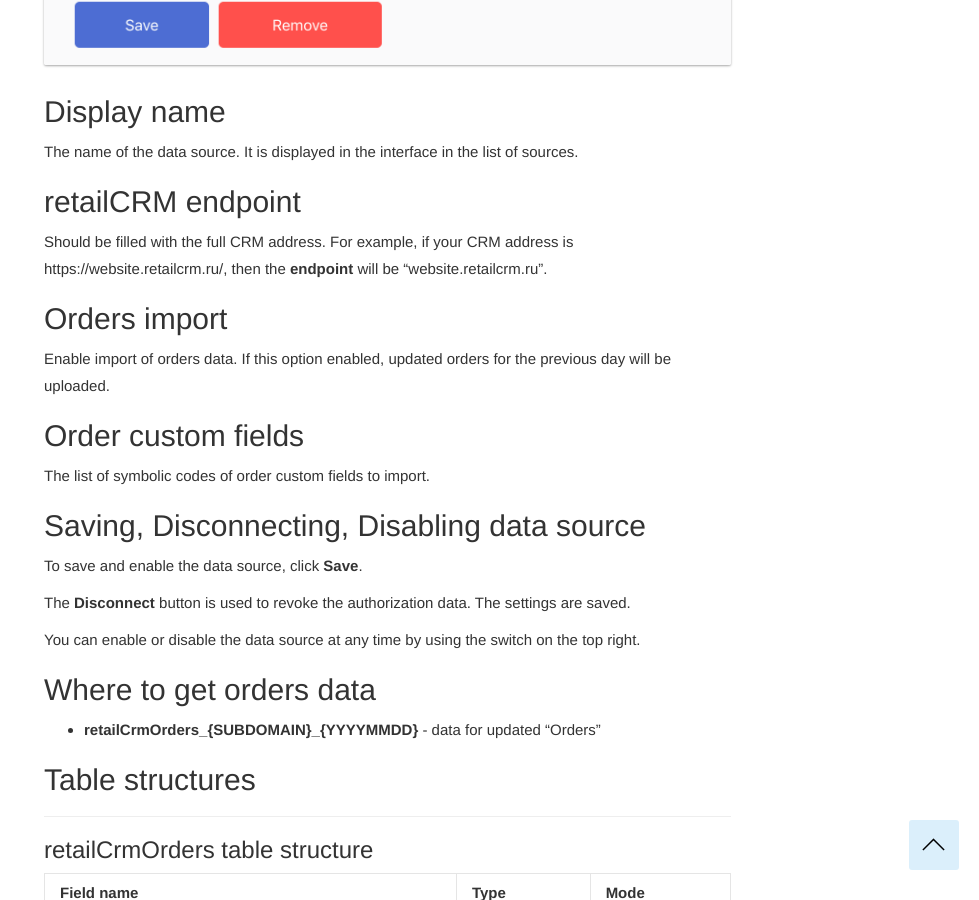
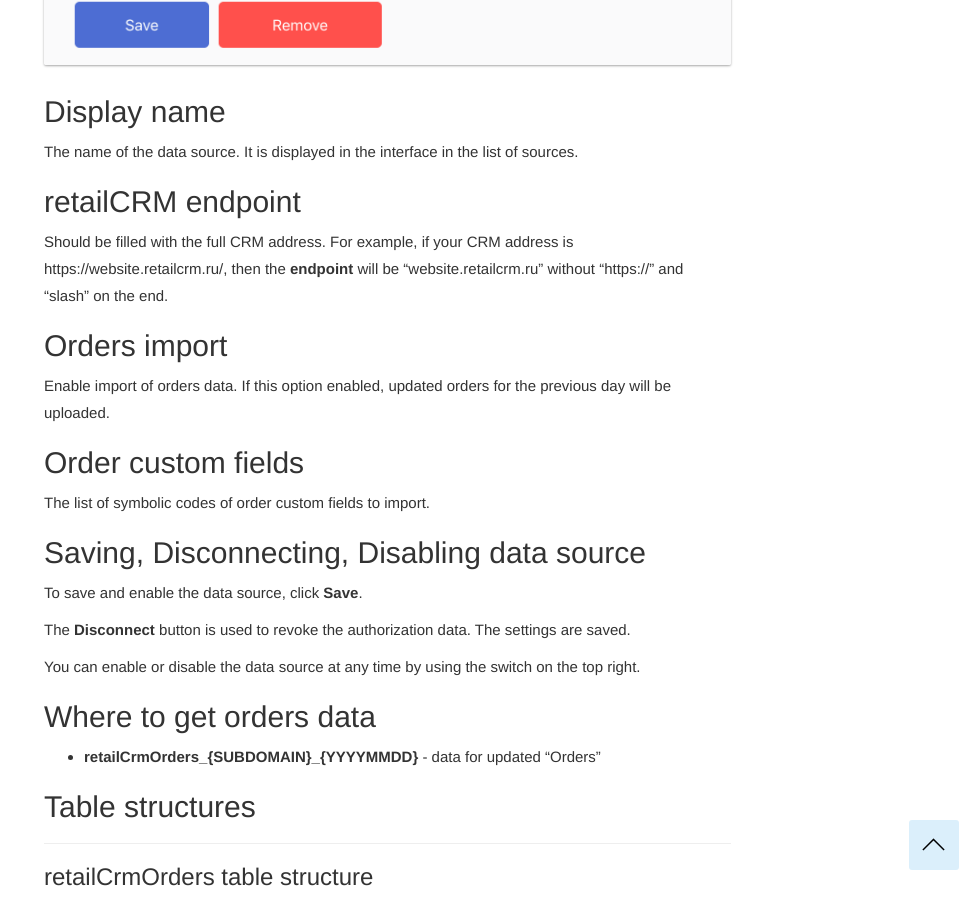
Before and after one commit to segmentstream-com/segmentstream-com.github.io, a Jekyll site: the page built from _docs/datasources/retailcrm.md, in a window 1280 px wide and 900 px high, scrolled down 1523 px. Shown: the whole window, without its empty margins (301-1280 px from the left). Built offline with Jekyll 4.4.1, drawn with Linux system fonts in a browser that asks for light colours; nearby versions of some CDN libraries.

Commit message:
enpoint update

```diff
--- a/_docs/datasources/retailcrm.md
+++ b/_docs/datasources/retailcrm.md
@@ -31,7 +31,7 @@
 The name of the data source. It is displayed in the interface in the list of sources.
 
 ## retailCRM endpoint
-Should be filled with the full CRM address. For example, if your CRM address is https://website.retailcrm.ru/, then the **endpoint** will be "website.retailcrm.ru".
+Should be filled with the full CRM address. For example, if your CRM address is https://website.retailcrm.ru/, then the **endpoint** will be "website.retailcrm.ru" without "https://" and "slash" on the end.
 
 ## Orders import
 Enable import of orders data. If this option enabled, updated orders for the previous day will be uploaded.
```
